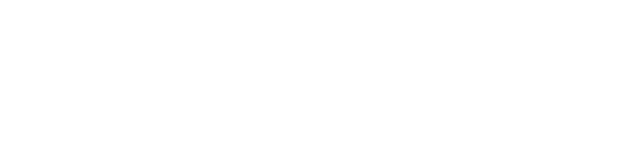
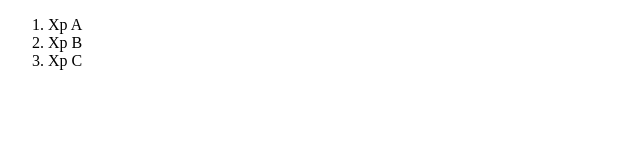
Before and after one commit to nyx-deb/mon-cv, a plain HTML site: page index.html in a window 1280 px wide. Shown: the whole page, without its empty margins (0-640 px from the left). Drawn offline with Linux system fonts and the light colour scheme.

Commit message:
mise en place de la section experiences

```diff
--- a/index.html
+++ b/index.html
@@ -7,6 +7,13 @@
     <title>Document</title>
 </head>
 <body>
-
+    <!-- Mes experiences -->
+    <section>
+        <ol>
+            <li>Xp A</li>
+            <li>Xp B</li>
+            <li>Xp C</li>
+        </ol>
+    </section>
 </body>
 </html>
```
